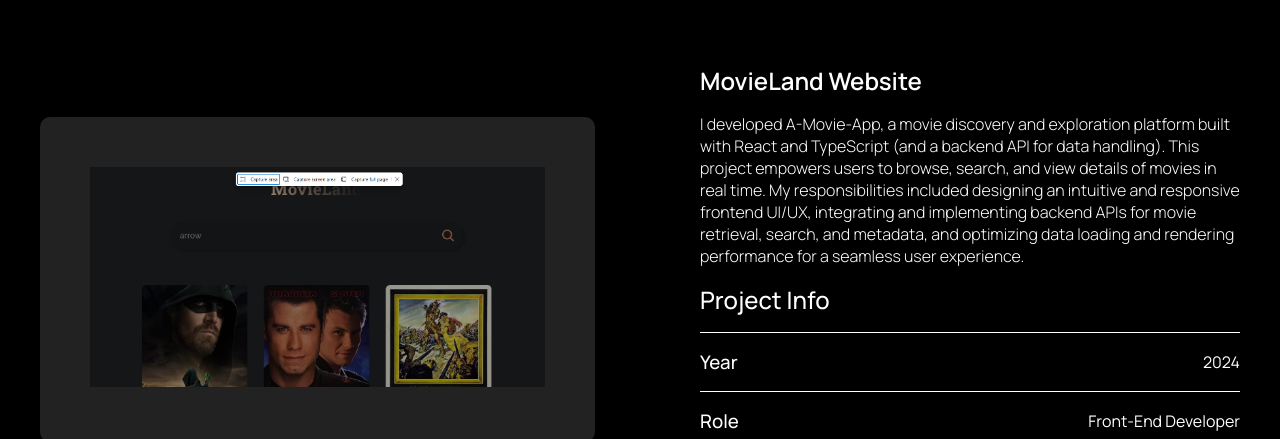
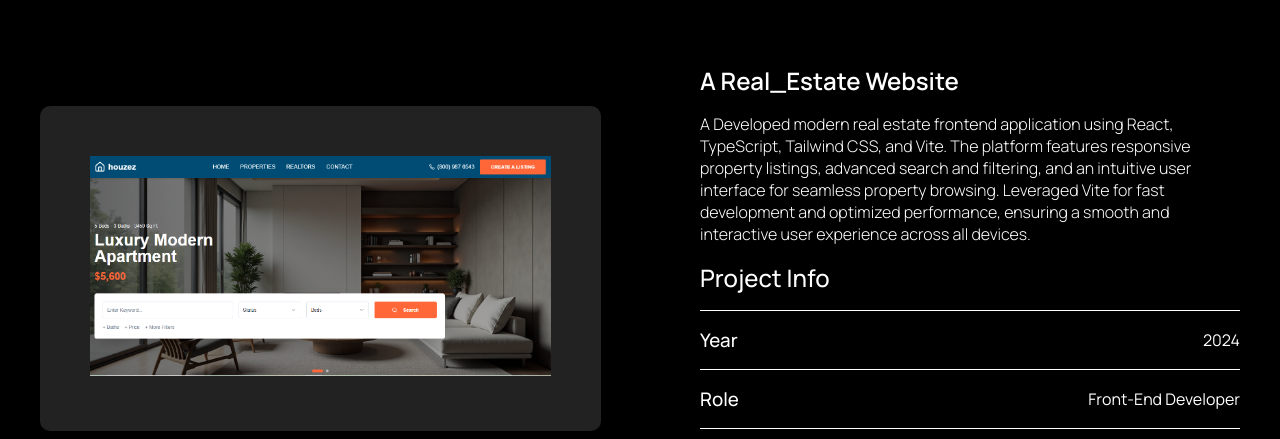
Before and after one commit to Makanak1/ibrahim.Dev, a plain HTML site: page index.html in a window 1280 px wide. Shown: the part 2030-2469 px from the top of the page. Drawn offline with Linux system fonts and the light colour scheme.

Commit message:
update project

```diff
--- a/index.html
+++ b/index.html
@@ -161,12 +161,12 @@
 
           <div class="work">
             <div class="workImg app4">
-              <img src="./img/movieapp.png" alt="" />
+              <img src="./img/Houzez.png" alt="" />
             </div>
             <div class="workText app6">
-              <h1>MovieLand Website</h1>
+              <h1>A Real_Estate Website</h1>
               <p>
-                I developed A-Movie-App, a movie discovery and exploration platform built with React and TypeScript (and a backend API for data handling). This project empowers users to browse, search, and view details of movies in real time. My responsibilities included designing an intuitive and responsive frontend UI/UX, integrating and implementing backend APIs for movie retrieval, search, and metadata, and optimizing data loading and rendering performance for a seamless user experience.
+                A Developed modern real estate frontend application using React, TypeScript, Tailwind CSS, and Vite. The platform features responsive property listings, advanced search and filtering, and an intuitive user interface for seamless property browsing. Leveraged Vite for fast development and optimized performance, ensuring a smooth and interactive user experience across all devices.
               </p>
 
               <div class="one">
@@ -181,10 +181,10 @@
                 <p>front-end developer</p>
               </div>
               <div class="link">
-                <a href="https://a-movie-app.vercel.app/"
+                <a href="https://houzez-pi.vercel.app/"
                   >live demo <i class="fa fa-arrow-right" aria-hidden="true"></i
                 ></a>
-                <a href=""
+                <a href="https://github.com/Makanak1/Houzez"
                   >see on github <i class="fa fa-github" aria-hidden="true"></i
                 ></a>
               </div>
```
Also changed, not shown: img/Houzez.png (added).
